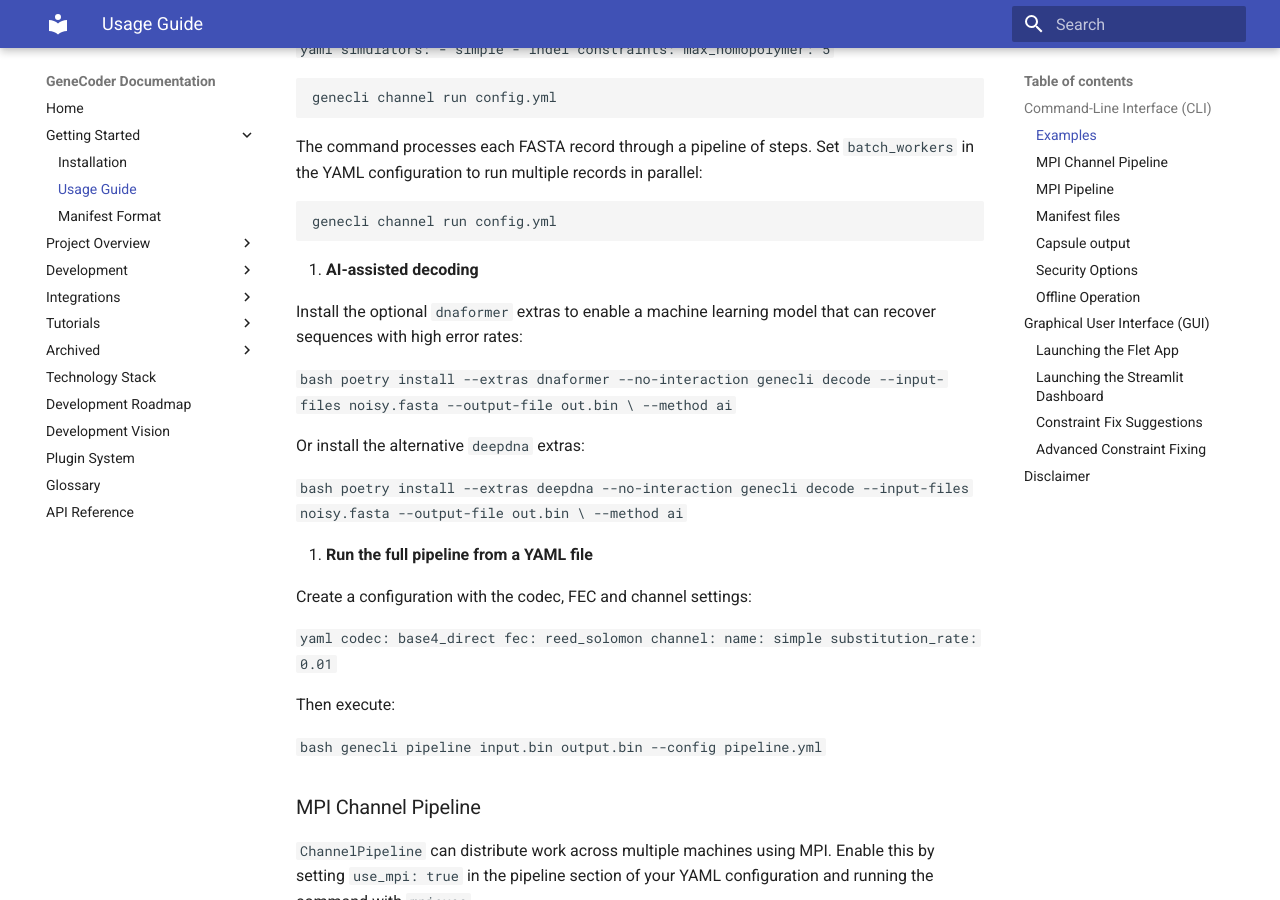
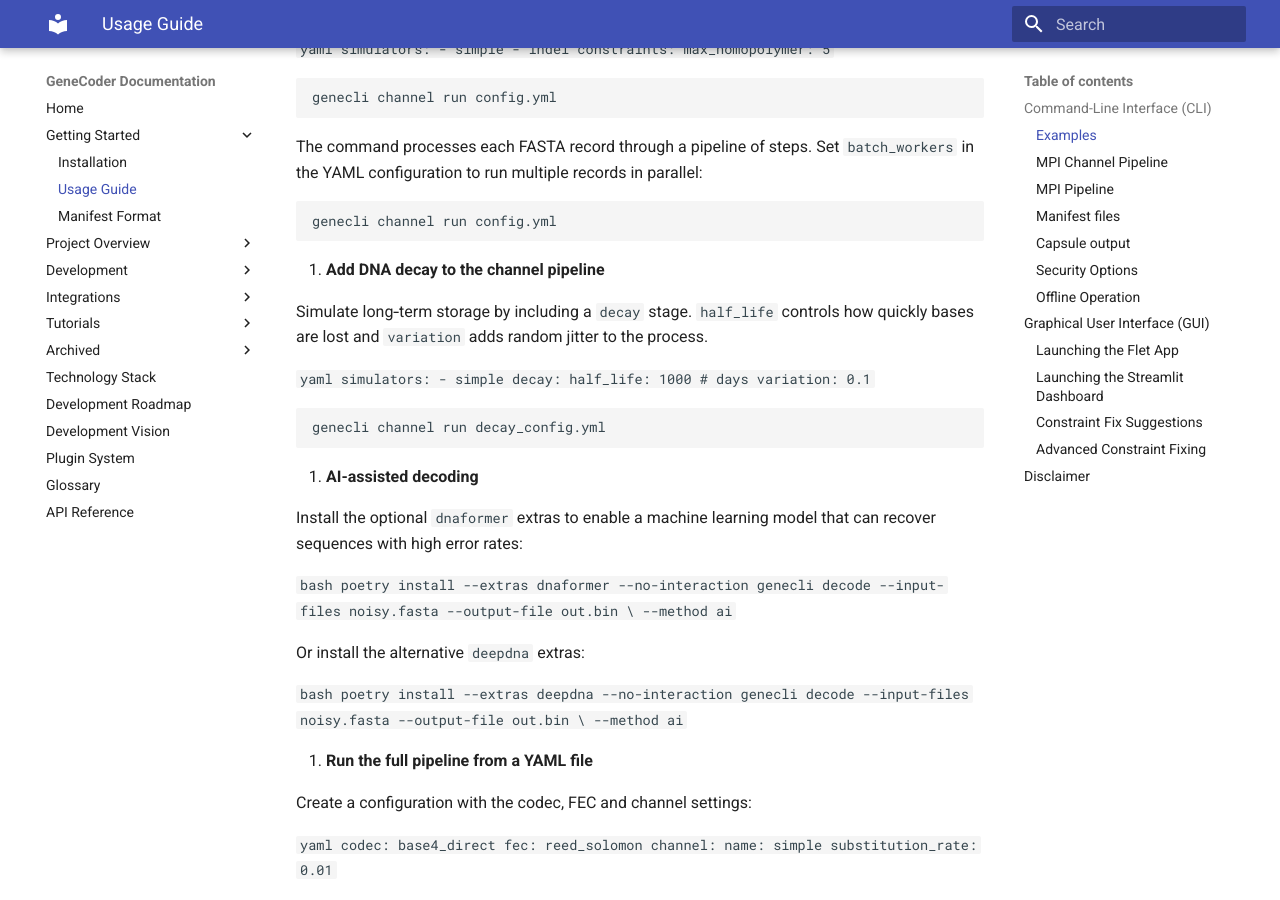
Before and after one commit to d0tTino/GeneCoder, an MkDocs documentation site: the page built from docs/usage.md, in a window 1280 px wide and 900 px high, scrolled down 3607 px. Built offline with MkDocs 1.6.1 and Material for MkDocs 9.7.7, drawn with Linux system fonts in a browser that asks for light colours.

Commit message:
docs: add decay example

````diff
--- a/docs/usage.md
+++ b/docs/usage.md
@@ -215,7 +215,25 @@ genecli channel run config.yml
 genecli channel run config.yml
 ```
 
-14. **AI-assisted decoding**
+14. **Add DNA decay to the channel pipeline**
+
+   Simulate long‑term storage by including a ``decay`` stage. ``half_life``
+   controls how quickly bases are lost and ``variation`` adds random jitter to
+   the process.
+
+   ```yaml
+   simulators:
+     - simple
+   decay:
+     half_life: 1000   # days
+     variation: 0.1
+   ```
+
+```bash
+genecli channel run decay_config.yml
+```
+
+15. **AI-assisted decoding**
 
    Install the optional `dnaformer` extras to enable a machine learning model
    that can recover sequences with high error rates:
````
Also changed, not shown: other parts of docs/usage.md (+1 -1 lines), docs/vertical_slice.md (+16 -0 lines).
